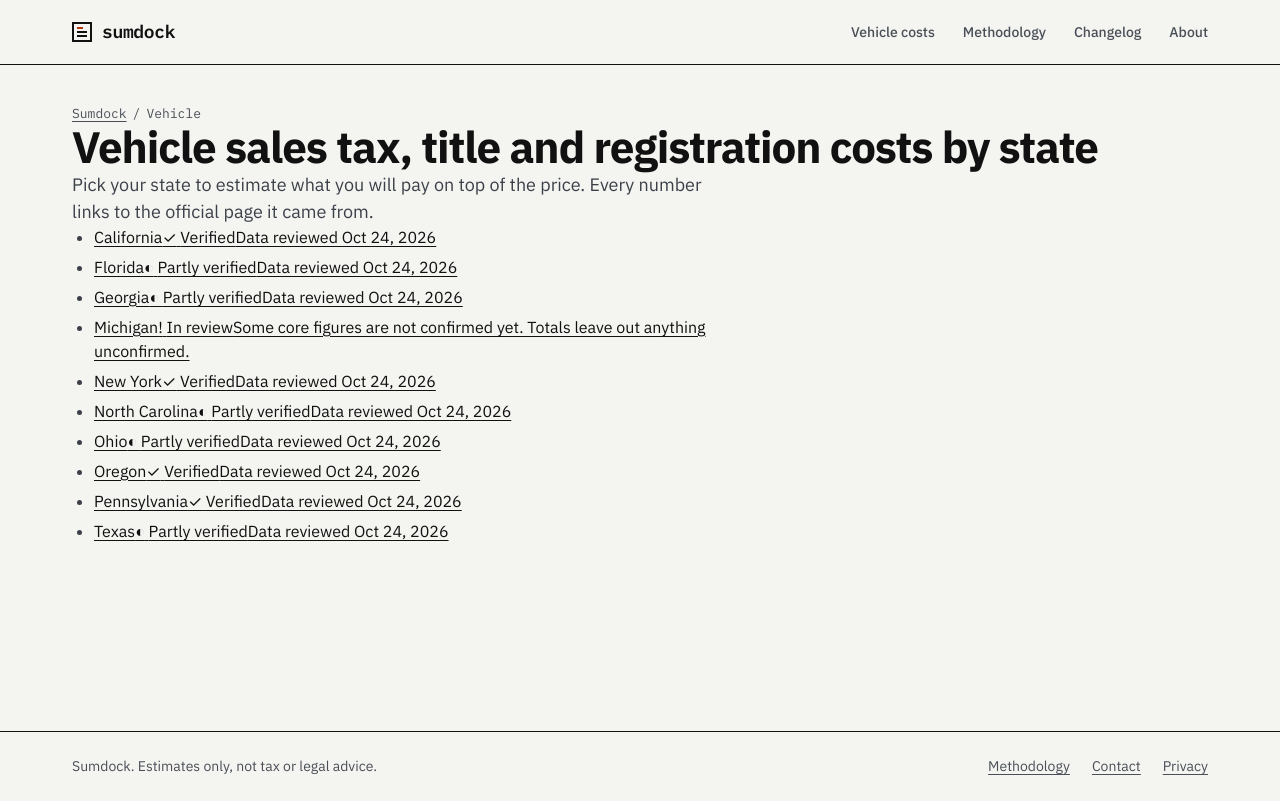
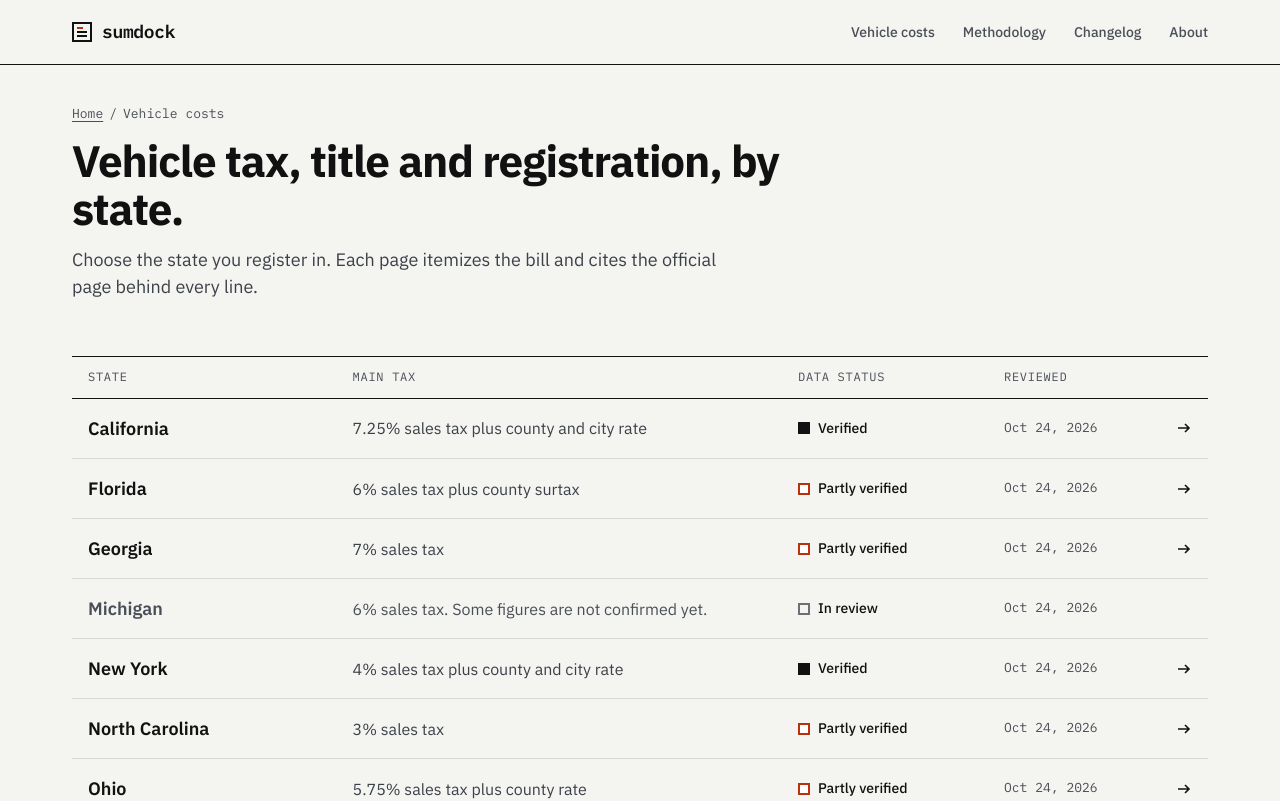
Before and after one commit to sanyamgargg/sumdock, a Next.js app: page /vehicle in a window 1280 px wide. Shown: the top 801 px of the page. Built offline with nearby package versions, Linux system fonts and the light colour scheme.

Commit message:
Statement design: state index rows and status marks
Co-Authored-By: Claude Sonnet 5.5 <noreply@anthropic.com>

```diff
--- a/app/styles/index.css
+++ b/app/styles/index.css
@@ -1 +1,59 @@
-/* index styles: added in a later step. */
+/* State index rows and status marks. */
+
+.mark { display: inline-flex; align-items: center; gap: 8px; font-size: 14px; font-weight: 500; }
+.mark__glyph { flex: none; width: 12px; height: 12px; }
+.mark__glyph--verified { background: var(--ink); }
+.mark__glyph--partial { border: 2px solid var(--accent); background: #fff; }
+.mark__glyph--in-review { border: 2px dashed #6b7078; background: transparent; }
+
+.states { margin: 0; padding: 0; list-style: none; border-top: 1px solid var(--ink); border-bottom: 1px solid var(--ink); }
+.states__head { display: none; }
+.state-row {
+  position: relative;
+  display: grid;
+  grid-template-columns: minmax(0, 1fr) auto;
+  grid-template-areas: "name status" "tax tax" "date go";
+  gap: 4px 12px;
+  align-items: center;
+  padding: 14px 4px;
+  border-top: 1px solid var(--hair-list);
+}
+.state-row:first-child { border-top: 0; }
+.state-row:hover:not(.is-review) { background: #fff; }
+.state-row__name { grid-area: name; font-size: 18px; font-weight: 600; }
+.state-row__name a { color: var(--ink); text-decoration: none; }
+.state-row__name a::after { content: ""; position: absolute; inset: 0; }
+.state-row__name a:hover { color: var(--accent); }
+.state-row__tax { grid-area: tax; color: var(--ink-body); }
+.state-row__status { grid-area: status; justify-self: end; }
+.state-row__date { grid-area: date; color: var(--ink-muted); font: 400 13px/1.4 var(--font-mono); }
+.state-row__go { grid-area: go; justify-self: end; display: inline-flex; }
+.state-row.is-review .state-row__name, .state-row.is-review .state-row__tax { color: var(--ink-muted); }
+
+@media (min-width: 760px) {
+  .states__head, .state-row {
+    display: grid;
+    grid-template-columns: minmax(0, 1.1fr) minmax(0, 1.9fr) 190px 140px 32px;
+    grid-template-areas: none;
+    gap: 0 16px;
+    padding: 0 16px;
+  }
+  .states__head {
+    padding-top: 12px;
+    padding-bottom: 12px;
+    margin-bottom: -1px;
+    border-top: 1px solid var(--ink);
+    border-bottom: 1px solid var(--ink);
+    color: var(--ink-muted);
+    font: 400 12px/1.4 var(--font-mono);
+    letter-spacing: 0.06em;
+    text-transform: uppercase;
+  }
+  .states { border-top: 0; }
+  .state-row { min-height: 60px; padding-top: 14px; padding-bottom: 14px; }
+  .state-row > * { grid-area: auto; justify-self: start; }
+  .state-row__go { justify-self: end; }
+}
+
+.legend { display: flex; flex-wrap: wrap; gap: 12px 32px; margin: 24px 0 0; padding: 0; list-style: none; color: var(--ink-body); font-size: 14px; }
+.legend li { display: flex; align-items: center; gap: 10px; }
--- a/app/vehicle/page.tsx
+++ b/app/vehicle/page.tsx
@@ -1,7 +1,8 @@
 import type { Metadata } from "next";
 import Link from "next/link";
 import Breadcrumbs from "@/components/Breadcrumbs";
-import { verificationStatus } from "@/lib/content";
+import StatusMark from "@/components/StatusMark";
+import { mainTaxSummary, verificationStatus } from "@/lib/content";
 import { loadStates } from "@/lib/data";
 import { formatDate } from "@/lib/format";
 
@@ -13,32 +14,47 @@ export const metadata: Metadata = {
 export default function VehicleIndex() {
   const states = loadStates();
   return (
-    <>
-      <Breadcrumbs items={[{ label: "Sumdock", href: "/" }, { label: "Vehicle" }]} />
-      <section className="hero">
-        <h1>Vehicle sales tax, title and registration costs by state</h1>
+    <div className="stack">
+      <header className="page-head">
+        <Breadcrumbs items={[{ label: "Home", href: "/" }, { label: "Vehicle costs" }]} />
+        <h1>Vehicle tax, title and registration, by state.</h1>
         <p className="lede">
-          Pick your state to estimate what you will pay on top of the price. Every number links to the official page it came from.
+          Choose the state you register in. Each page itemizes the bill and cites the official page behind every line.
         </p>
-      </section>
-      <ul className="state-grid">
+      </header>
+
+      <section aria-labelledby="states-title">
+        <h2 id="states-title" className="sr-only">States</h2>
+        <div className="states__head" aria-hidden="true">
+          <span>State</span><span>Main tax</span><span>Data status</span><span>Reviewed</span><span />
+        </div>
+        <ul className="states">
           {states.map((s) => {
             const v = verificationStatus(s);
+            const review = v.status === "in-review";
             return (
-            <li key={s.slug}>
-              <Link href={`/vehicle/${s.slug}/`} className="state-card">
-                <span className="state-card__name">{s.name}</span>
-                <span className={`vstatus vstatus--${v.status}`}>
-                  <span aria-hidden="true">{v.status === "verified" ? "✓" : v.status === "partial" ? "◐" : "!"}</span> {v.label}
+              <li key={s.slug} className={review ? "state-row is-review" : "state-row"}>
+                <span className="state-row__name">{review ? s.name : <Link href={`/vehicle/${s.slug}/`}>{s.name}</Link>}</span>
+                <span className="state-row__tax">{mainTaxSummary(s)}</span>
+                <span className="state-row__status"><StatusMark status={v.status} label={v.label} /></span>
+                <span className="state-row__date">{formatDate(s.lastReviewed)}</span>
+                <span className="state-row__go">
+                  {!review && (
+                    <svg width="16" height="16" viewBox="0 0 16 16" aria-hidden="true">
+                      <path d="M2 8h11M9 4l4 4-4 4" stroke="currentColor" strokeWidth="1.6" fill="none" />
+                    </svg>
+                  )}
                 </span>
-                <span className="state-card__meta">
-                  {v.status === "in-review" ? v.note : `Data reviewed ${formatDate(s.lastReviewed)}`}
-                </span>
-              </Link>
               </li>
             );
           })}
         </ul>
-    </>
+        <ul className="legend" aria-label="What the status words mean">
+          <li><StatusMark status="verified" label="Verified" />: every figure in the total is confirmed on an official page.</li>
+          <li><StatusMark status="partial" label="Partly verified" />: some figures are marked “check source”.</li>
+          <li><StatusMark status="in-review" label="In review" />: a core figure is not confirmed, so the page is not yet public.</li>
+        </ul>
+      </section>
+    </div>
   );
 }
```
Lines whose indentation alone changed are shown as unchanged.
